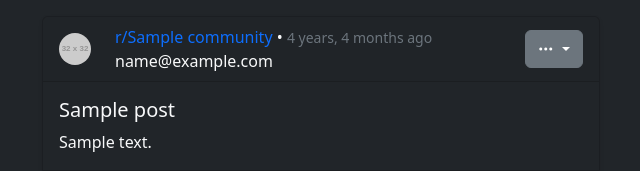
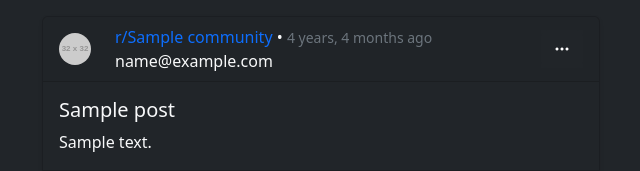
Before and after one commit to pymasterspl/reddit, a Django app: page /core/post-detail/1/ in a window 1280 px wide. Shown: the part 77-248 px from the top of the page, without its empty margins (319-959 px from the left). Run offline with Django 5.2, Linux system fonts and the light colour scheme; tables that the repository leaves empty hold one stand-in row (values such as "Sample post"); grey boxes labelled with a size stand in for pictures from a placeholder-image service; parts of the project's set-up code (start-up, migrations or seed data) failed here and were passed over; some libraries are stand-ins or nearby versions.

Commit message:
styled dropdown menu

```diff
--- a/templates/post.html
+++ b/templates/post.html
@@ -17,11 +17,12 @@
             <div class="col-auto ms-auto">
                 <!-- TODO: Update link with post-save feature -->
                 <div class="dropdown bg-dark">
-                    <button class="btn btn-secondary dropdown-toggle" type="button" data-bs-toggle="dropdown" aria-expanded="false">
+                    <a class="btn btn-dark" type="button" data-bs-toggle="dropdown" aria-expanded="false">
                         <i class="bi bi-three-dots"></i>
-                    </button>
+                    </a>
                       <ul class="dropdown-menu dropdown-menu-dark">
-                        <li><a class="dropdown-item" href="#" class="link-light link-opacity-50-hover"><i class="bi bi-bookmark"></i> Save</a></li>
+                          <!-- TODO: Update links with User features -->
+                        <li><a class="dropdown-item" href="#"><i class="bi bi-bookmark"></i> Save</a></li>
                         <li><a class="dropdown-item" href="#"><i class="bi bi-eye-slash"></i> Hide</a></li>
                         <li><a class="dropdown-item" href="#"><i class="bi bi-flag"></i> Report</a></li>
                         <li><a class="dropdown-item" href="#"><i class="bi bi-pencil-square"></i> Edit</a></li>
```
